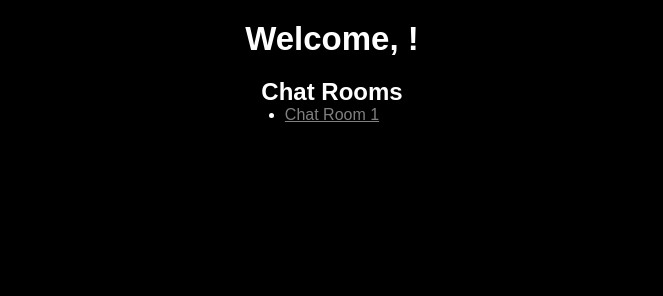
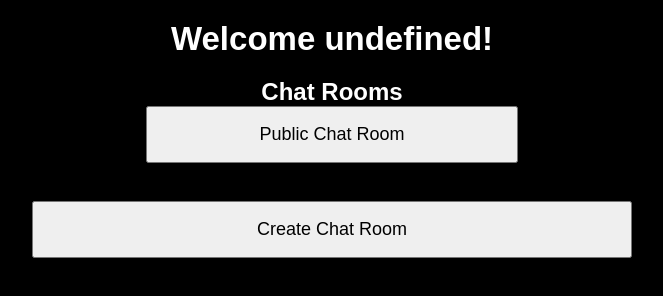
Before and after one commit to AdamB64/realtime_chat, a website: page views/home.html in a window 1280 px wide. Shown: the whole page, without its empty margins (308-971 px from the left). Drawn offline with nearby package versions, Linux system fonts and the light colour scheme; no server answers.

Commit message:
Add welcome message and chat room redirection

```diff
--- a/scripts/home.js
+++ b/scripts/home.js
@@ -28,6 +28,13 @@ $(document).ready(async function () {
         console.log(error);
     }
 
+    //console.log('Username:', username);
+    $('#username').text('Welcome ' + username + '!');
+
+    $('#main_chat').on('click', function () {
+        window.location.href = 'chat.html';
+    });
+
     // Redirect to login page if the username is invalid
     //if (username == null || username == "" || username.includes(" ") == true) {
     //  window.location.href = 'login.html';
--- a/views/home.html
+++ b/views/home.html
@@ -14,12 +14,14 @@
 </head>
 
 <body>
-    <h1>Welcome, <span id="username"></span>!</h1>
+    <h1 id="username"></h1>
     <h2>Chat Rooms</h2>
-    <ul id="chat-rooms">
+    <ul id="chat-rooms" style="width: 30%;">
         <!-- List of chat rooms will be dynamically populated here -->
-        <li><a href="chat.html">Chat Room 1</a></li>
+        <button class="button" id="main_chat">Public Chat Room</button>
     </ul>
+    <br>
+    <button class="button" id="create_chat">Create Chat Room</button>
 </body>
 
 </html>
```
